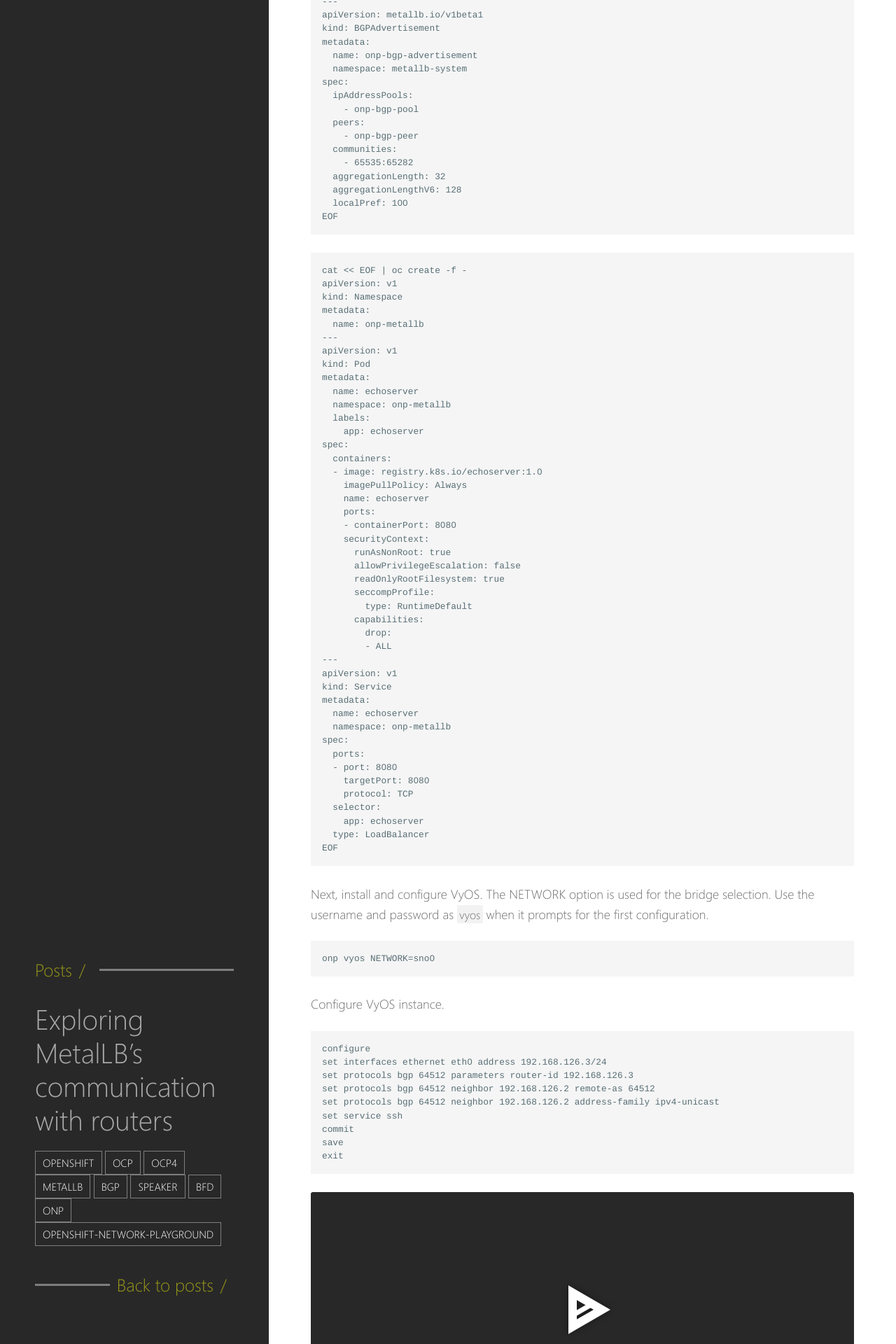
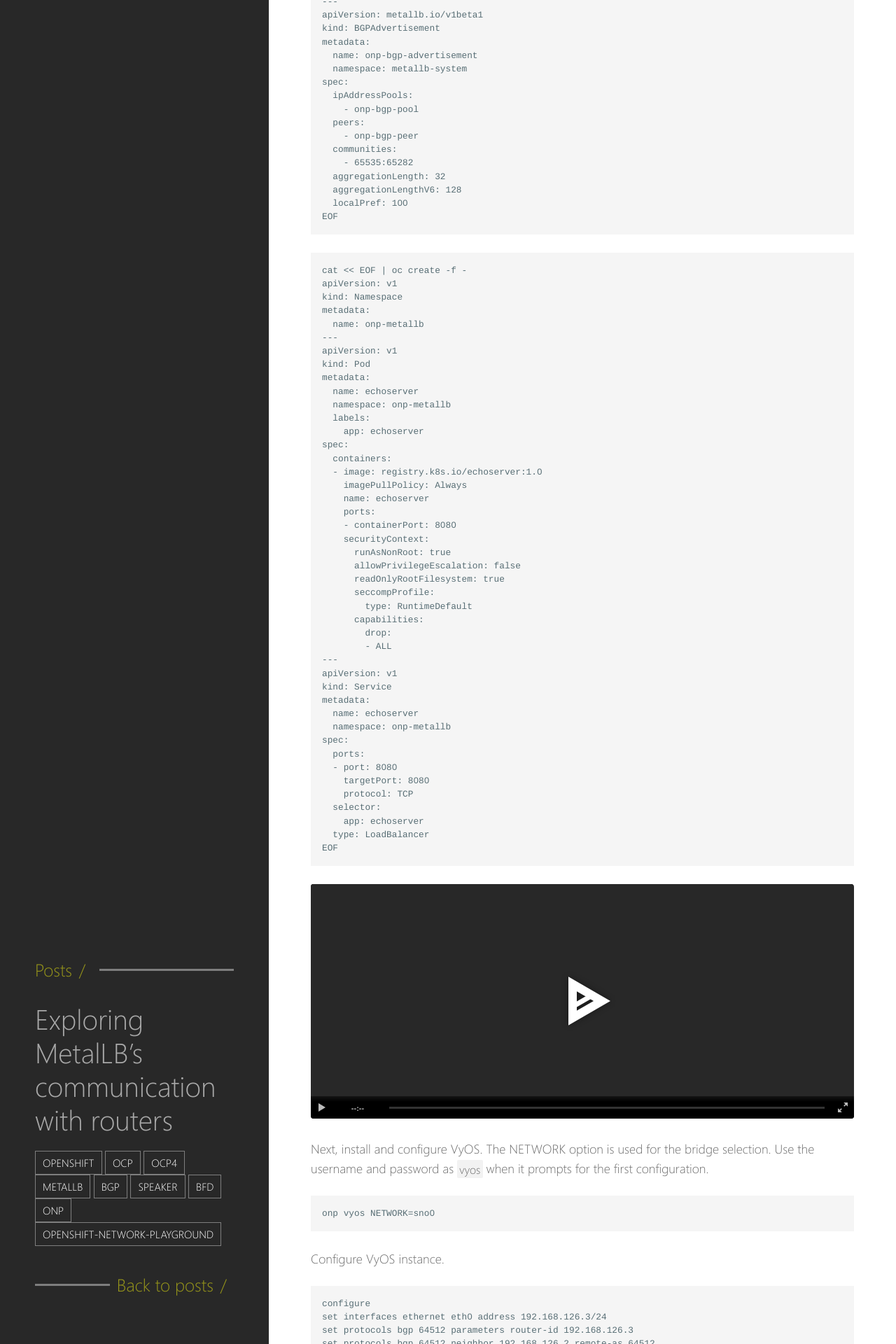
Before and after one commit to kevydotvinu/gnulinuxmate.com, a Jekyll site: the page built from _posts/2024-03-26-exploring-metallb-s-communication-with-routers.md, in a window 1280 px wide. Shown: the part 3080-5000 px from the top of the page at 70% size. Built offline with Jekyll 4.4.1, drawn with Linux system fonts in a browser that asks for light colours; comment, search, counter and statistics services are not loaded.

Commit message:
post: Add metallb cast
- Add metallb.cast

Signed-off-by: Vinu K <kevy.vinu@gmail.com>

````diff
--- a/_posts/2024-03-26-exploring-metallb-s-communication-with-routers.md
+++ b/_posts/2024-03-26-exploring-metallb-s-communication-with-routers.md
@@ -168,7 +168,23 @@
   type: LoadBalancer
 EOF
 ```
-
+<html>
+<head>
+  <link rel="stylesheet" type="text/css" href="/assets/css/asciinema-player.css" />
+</head>
+<body>
+  <div id="metallb"></div>
+  <script src="/assets/js/asciinema-player.min.js"></script>
+  <script>
+    AsciinemaPlayer.create(
+      '/assets/cast/metallb.cast',
+      document.getElementById('metallb'),
+      { cols: 174, rows: 30, controls: true, theme: 'gruvbox' }
+    );
+  </script>
+</body>
+</html>
+<br>
 Next, install and configure VyOS. The NETWORK option is used for the bridge selection. Use the username and password as `vyos` when it prompts for the first configuration.
 ```
 onp vyos NETWORK=sno0
````
Also changed, not shown: 1 other file.
